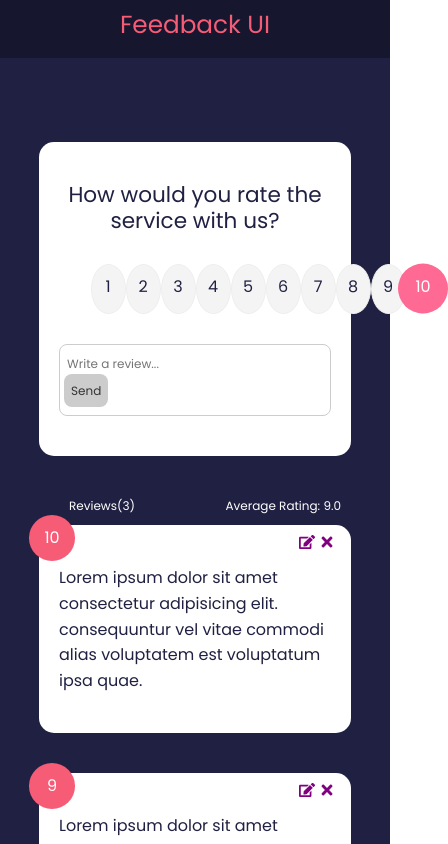
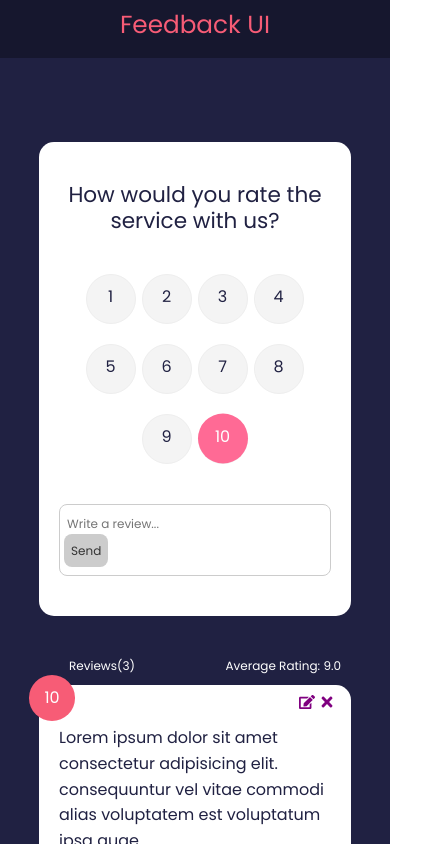
Before and after one commit to Somayyeh094/feedback-app, a React (Create React App) app: page / in a window 390 px wide. Shown: the top 844 px of the page, 448 px wide, since content can reach past the window. Built offline with nearby package versions, Linux system fonts and the light colour scheme.

Commit message:
fix form in center

```diff
--- a/src/components/Rating.jsx
+++ b/src/components/Rating.jsx
@@ -6,7 +6,7 @@ function Rating({ select, selected }) {
   }
 
   return (
-    <div>
+
       <ul className="ul-Rating">
         {Array.from({ length: 10 }, (_, i) => (
           <li key={i+1}>
@@ -22,7 +22,7 @@ function Rating({ select, selected }) {
           </li>
         ))}
       </ul>
-    </div>
+
   );
 }
 
--- a/src/index.css
+++ b/src/index.css
@@ -105,8 +105,9 @@ input:focus {
 .ul-Rating{
   display: flex;
   justify-content: space-around;
-  margin: 30px 0;
+  margin: 30px auto;
   list-style: none;
+  padding: 0;
 }
 .ul-Rating li{
   position: relative;
@@ -114,7 +115,7 @@ input:focus {
   width: 50px;
   height: 50px;
   border-radius: 50%;
- border: 1px #eee solid;
+  border: 1px #eee solid;
   transition: 0.3s;
   padding: 10px;
   text-align: center;
@@ -143,7 +144,15 @@ input:focus {
     font-size: 12px;
     padding: 0 10px 0 30px;
   }
-
+  .ul-Rating {
+    display: flex;
+    align-items: center;
+    justify-content: center;
+    flex-wrap: wrap;
+  }
+  .ul-Rating li {
+    margin: 10px 3px;
+  }
 
 }
 @media(max-width:400px){
```
